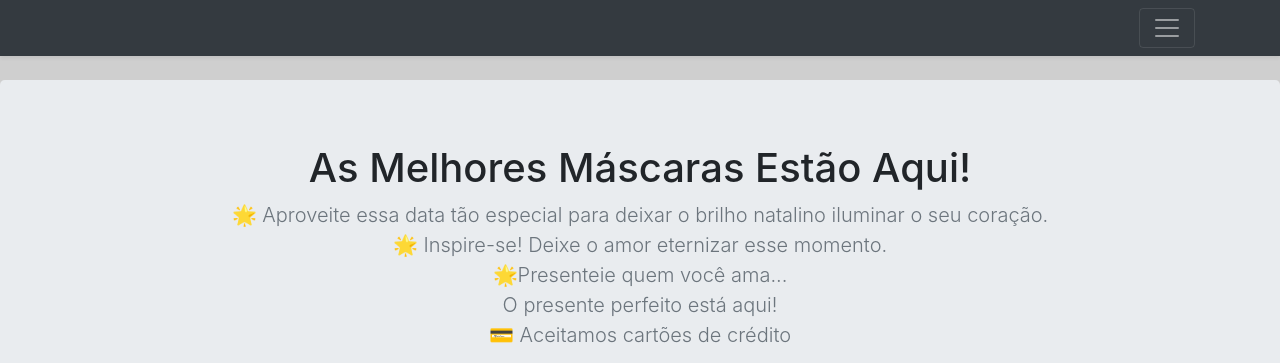
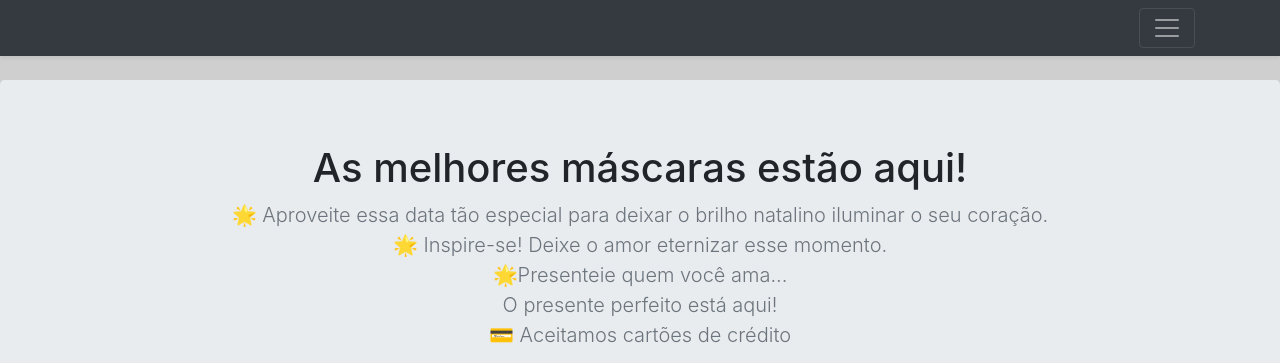
Before and after one commit to Pedro-Muniz-Oliveira/MascarasDaLu, a website: page index.html in a window 1280 px wide. Shown: the top 363 px of the page. Drawn offline with nearby package versions, Linux system fonts and the light colour scheme.

Commit message:
Update index.html

```diff
--- a/index.html
+++ b/index.html
@@ -93,7 +93,7 @@
 <br>
       <section class="jumbotron text-center" >
         <div class="container" >
-          <h1 class="jumbotron-heading">As Melhores Máscaras Estão Aqui!
+          <h1 class="jumbotron-heading">As melhores máscaras estão aqui!
           </h1>
           <p class="lead text-muted">🌟 Aproveite essa data tão especial para deixar o brilho natalino iluminar o seu coração. <br>
 
```
